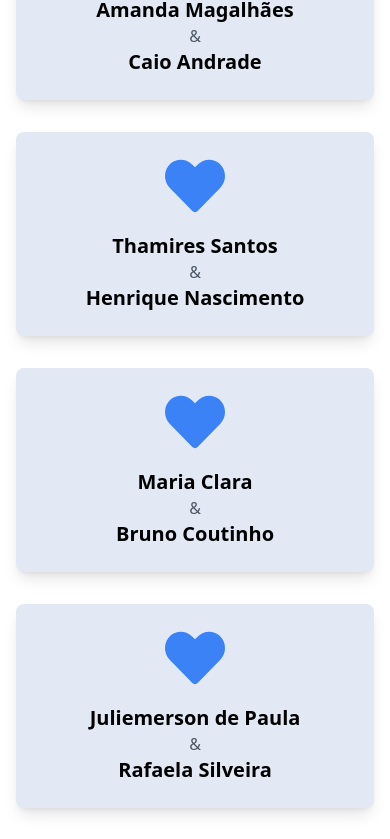
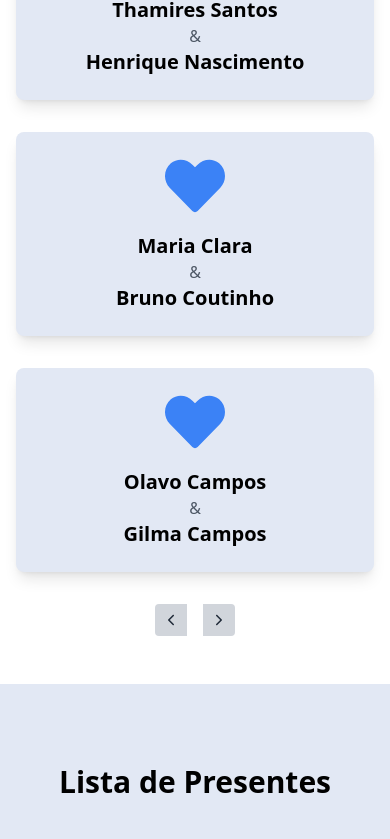
Before and after one commit to rafael-campos/SiteCasamento, a Next.js app: page / in a window 390 px wide. Shown: the part 3953-4792 px from the top of the page. Built offline with nearby package versions, Linux system fonts and the light colour scheme; no server answers.

Commit message:
padrinhos

```diff
--- a/components/Padrinhos.tsx
+++ b/components/Padrinhos.tsx
@@ -1,8 +1,13 @@
-import React from 'react';
-import { FaHeart } from 'react-icons/fa'; // Importando ícone de coração
+import React, { useState, useEffect } from 'react';
+import { FaHeart } from 'react-icons/fa';
+import { IoIosArrowBack, IoIosArrowForward } from 'react-icons/io';
 
-// Lista de padrinhos e madrinhas
-const listaDePadrinhos = [
+interface CasalPadrinhos {
+  nomePadrinho: string;
+  nomeMadrinha: string;
+}
+
+const listaDePadrinhos: CasalPadrinhos[] = [
   { nomePadrinho: 'João Leno', nomeMadrinha: 'Cristiane Marina' },
   { nomePadrinho: 'Amanda Magalhães', nomeMadrinha: 'Caio Andrade' },
   { nomePadrinho: 'Thamires Santos', nomeMadrinha: 'Henrique Nascimento' },
@@ -20,26 +25,100 @@ const listaDePadrinhos = [
   { nomePadrinho: 'Ruan Rios', nomeMadrinha: 'Joice Lima' },
   { nomePadrinho: 'Ygor Magalhães', nomeMadrinha: 'Camila Vieira' },
   { nomePadrinho: 'Olavo Campos', nomeMadrinha: 'Gilma Campos' },
-  { nomePadrinho: 'Karine Ferreira ', nomeMadrinha: 'Douglas Paiva' },
+  { nomePadrinho: 'Karine Ferreira', nomeMadrinha: 'Douglas Paiva' },
   { nomePadrinho: 'Juliano de Paula', nomeMadrinha: 'Marly de Paula' },
   { nomePadrinho: 'Pedro Carvalho', nomeMadrinha: 'Maria Carvalho' },
-  // Adicione mais casais aqui se necessário
 ];
 
 const Padrinhos: React.FC = () => {
+  const [padrinhosEmbaralhados, setPadrinhosEmbaralhados] = useState<CasalPadrinhos[]>(
+    []
+  );
+  const [paginaAtual, setPaginaAtual] = useState(1);
+  const [autoPlay, setAutoPlay] = useState(true);
+  const casaisPorPagina = 4;
+
+  // Função para embaralhar os padrinhos
+  const embaralharPadrinhos = () => {
+    setPadrinhosEmbaralhados(
+      [...listaDePadrinhos].sort(() => 0.5 - Math.random())
+    );
+  };
+
+  useEffect(() => {
+    // Embaralha os padrinhos quando o componente é montado
+    embaralharPadrinhos();
+  }, []);
+
+  useEffect(() => {
+    let intervalId: NodeJS.Timeout;
+    if (autoPlay) {
+      intervalId = setInterval(() => {
+        proximaPagina();
+      }, 4000);
+    }
+
+    return () => clearInterval(intervalId);
+  }, [paginaAtual, autoPlay]);
+
+  const indiceUltimoCasal = paginaAtual * casaisPorPagina;
+  const indicePrimeiroCasal = indiceUltimoCasal - casaisPorPagina;
+  const casaisAtuais = padrinhosEmbaralhados.slice(
+    indicePrimeiroCasal,
+    indiceUltimoCasal
+  );
+
+  const numeroDePaginas = Math.ceil(
+    padrinhosEmbaralhados.length / casaisPorPagina
+  );
+
+  const proximaPagina = () => {
+    setPaginaAtual((paginaAtual) =>
+      paginaAtual < numeroDePaginas ? paginaAtual + 1 : 1
+    );
+  };
+
+  const paginaAnterior = () => {
+    setPaginaAtual((paginaAtual) =>
+      paginaAtual > 1 ? paginaAtual - 1 : numeroDePaginas
+    );
+  };
+
   return (
     <section className="py-12 bg-white">
       <div className="container mx-auto px-4">
-        <h2 className="text-4xl font-bold text-center mb-10 text-blue-600">Padrinhos & Madrinhas</h2>
-        <div className="grid grid-cols-1 sm:grid-cols-2 md:grid-cols-3 lg:grid-cols-4 gap-8">
-          {listaDePadrinhos.map((casal, index) => (
-            <div key={index} className="bg-[#E2E8F4] p-6 rounded-lg shadow-lg text-center">
+        <h2 className="text-4xl font-bold text-center mb-10 text-blue-600">
+          Padrinhos & Madrinhas
+        </h2>
+        <div className="grid grid-cols-1 sm:grid-cols-2 lg:grid-cols-4 gap-8">
+          {casaisAtuais.map((casal, index) => (
+            <div
+              key={index}
+              className="bg-[#E2E8F4] p-6 rounded-lg shadow-lg text-center"
+            >
               <FaHeart className="text-blue-500 mx-auto text-6xl" />
-              <h3 className="text-xl font-semibold mt-4">{casal.nomePadrinho}</h3>
+              <h3 className="text-xl font-semibold mt-4">
+                {casal.nomePadrinho}
+              </h3>
               <p className="text-md text-gray-600">&</p>
               <h3 className="text-xl font-semibold">{casal.nomeMadrinha}</h3>
             </div>
           ))}
+        </div>
+
+        <div className="flex justify-center mt-8">
+          <button
+            onClick={paginaAnterior}
+            className="bg-gray-300 hover:bg-gray-400 text-gray-800 p-2 rounded-l disabled:opacity-50 mr-2"
+          >
+            <IoIosArrowBack />
+          </button>
+          <button
+            onClick={proximaPagina}
+            className="bg-gray-300 hover:bg-gray-400 text-gray-800 p-2 rounded-r disabled:opacity-50 ml-2"
+          >
+            <IoIosArrowForward />
+          </button>
         </div>
       </div>
     </section>
```
